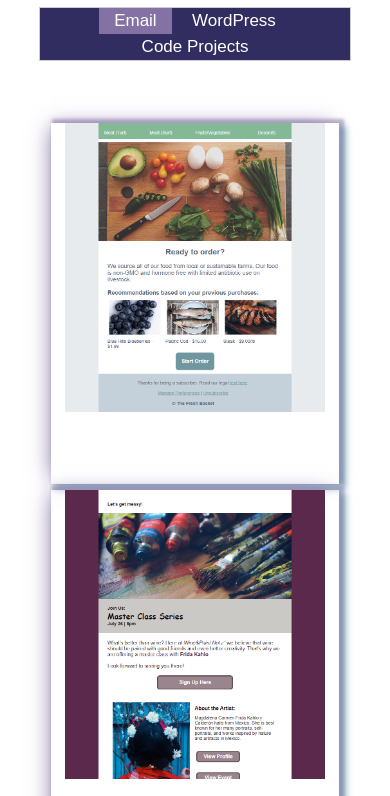
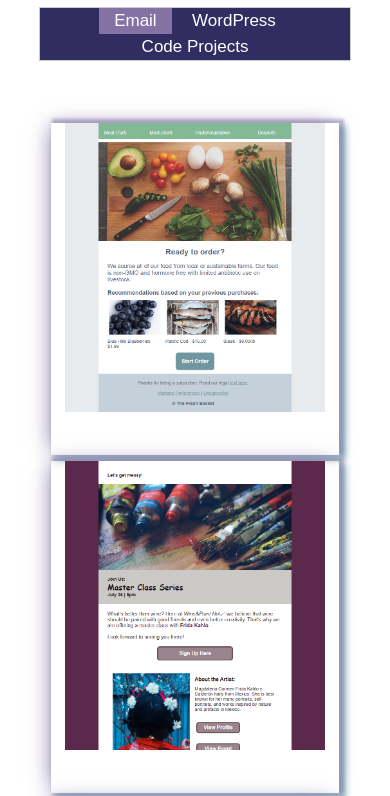
Before and after one commit to pauleykr/pauleykr.github.io, a plain HTML site: page index.html in a window 390 px wide. Shown: the part 1700-2496 px from the top of the page. Drawn offline with Linux system fonts and the light colour scheme.

Commit message:
Update style.css
Updating mobile images

```diff
--- a/css/style.css
+++ b/css/style.css
@@ -364,7 +364,7 @@ background-color: #55425A; /* Green */
 	display:block;
 	float: left;
 	width: 100%;
-	padding:0% 5% 25% 5%;
+	padding:0% 5% 15% 5%;
 	margin: 0 0% 2% 0%;
 	-webkit-box-shadow: 3px -2px 3px 2px rgba(132,114,165,.5), 6px 4px 6px 1px #95c1c9, -4px -1px 21px -5px #8472a5, 1px 1px 1px 1px rgba(0,0,0,0);
 	box-shadow: 3px -2px 3px 2px rgba(132,114,165,.5), 6px 4px 6px 1px #95c1c9, -4px -1px 21px -5px #8472a5, 1px 1px 1px 1px rgba(0,0,0,0);
@@ -373,7 +373,7 @@ background-color: #55425A; /* Green */
 	float: right;
 	display:block;
 	width: 100%;
-	padding:0% 5% 25% 5%;
+	padding:0% 5% 15% 5%;
 	margin: 0 0% 2% 0%;
 	-webkit-box-shadow: 3px -2px 3px 2px rgba(132,114,165,.5), 6px 4px 6px 1px #95c1c9, -4px -1px 21px -5px #8472a5, 1px 1px 1px 1px rgba(0,0,0,0);
 	box-shadow: 3px -2px 3px 2px rgba(132,114,165,.5), 6px 4px 6px 1px #95c1c9, -4px -1px 21px -5px #8472a5, 1px 1px 1px 1px rgba(0,0,0,0);
```
